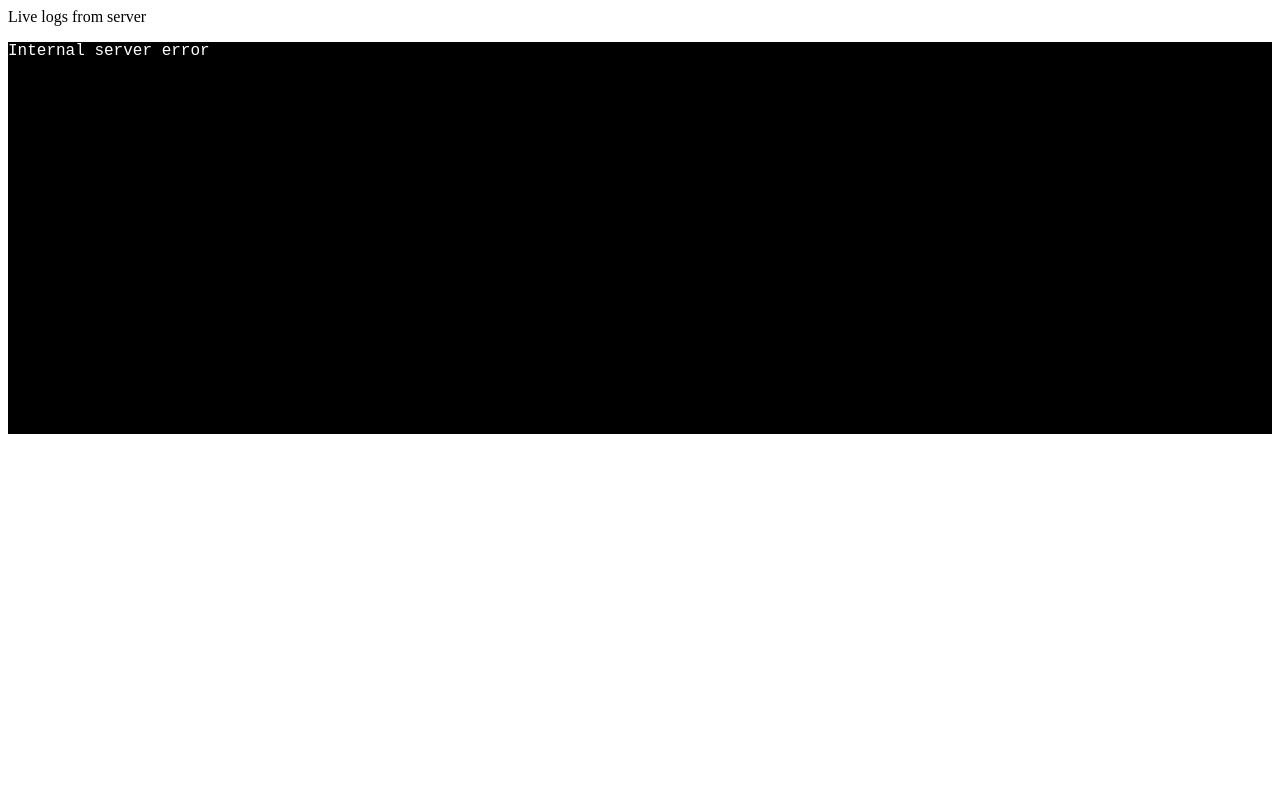
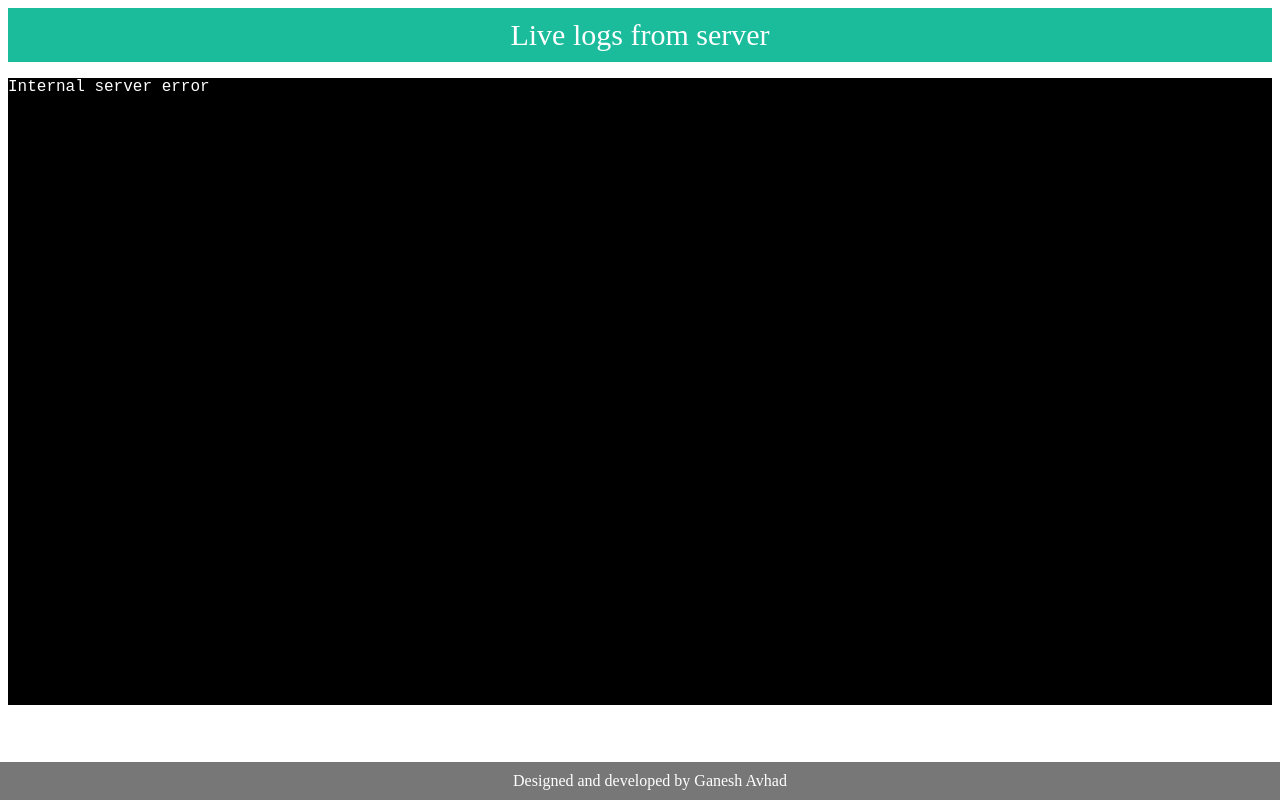
Before and after one commit to ganyavhad/tail-simulator, a website: page index.html at #!/logs in a window 1280 px wide. Drawn offline with nearby package versions, Linux system fonts and the light colour scheme; some packages are replaced by stand-ins of ours; no server answers.

Commit message:
changes in css

```diff
--- a/client/css/main.css
+++ b/client/css/main.css
@@ -2,7 +2,7 @@
   background-color: #000000;
   width: auto;
   height: auto;
-  min-height: 50%;
+  min-height: 80%;
   }
 
   #content {
@@ -10,3 +10,25 @@
     font-size: 16px;
     font-family: monospace;
   }
+  section:after {
+    content: "";
+    display: table;
+    clear: both;
+  }
+  header {
+    padding: 10;
+    text-align: center;
+    background: #1abc9c;
+    color: white;
+    font-size: 30px;
+  }
+  footer {
+    background-color: #777;
+    padding: 10px;
+    text-align: center;
+    color: white;
+    position: fixed;
+    left: 0;
+    bottom: 0;
+    width: 100%;
+  }
--- a/client/view/logs.html
+++ b/client/view/logs.html
@@ -1,9 +1,8 @@
-<header>
-    Live logs from server
-</header>
-<div id="container">
-    <div id="content">
-        <p ng-if="!logAvailable">{{message}}</p>
-        <p ng-if="logAvailable" ng-repeat="log in logs  track by $index">{{log}}</p>
+<section>
+    <div id="container">
+        <div id="content">
+            <p ng-if="!logAvailable">{{message}}</p>
+            <p ng-if="logAvailable" ng-repeat="log in logs  track by $index">{{log}}</p>
+        </div>
     </div>
-</div>
+</section>
--- a/index.html
+++ b/index.html
@@ -3,11 +3,17 @@
 <head>
     <title> Tail Simulator</title>
 </head>
+<header class="header">
+    Live logs from server
+</header>
 
 <body>
     <div id="view" ui-view></div>
     <link rel="stylesheet" type="text/css" href="client/css/main.css" />
 </body>
+<footer>
+    Designed and developed by Ganesh Avhad
+</footer>
 <script src="bower_components/angular/angular.min.js"></script>
 <script src="bower_components/angular-ui-router/release/angular-ui-router.min.js"></script>
 <script src="node_modules/socket.io-client/dist/socket.io.js"></script>
--- a/server.js
+++ b/server.js
@@ -26,7 +26,7 @@ fs.watchFile('log/logger.log', (curr, prev) => {
 
 setInterval(function () {
     console.log(new Date());
-}, 2000)
+}, 10000)
 
 // socket initialized
 io.on("connection", function (socket) { })
```
Also changed, not shown: README.md, 1 other file.
